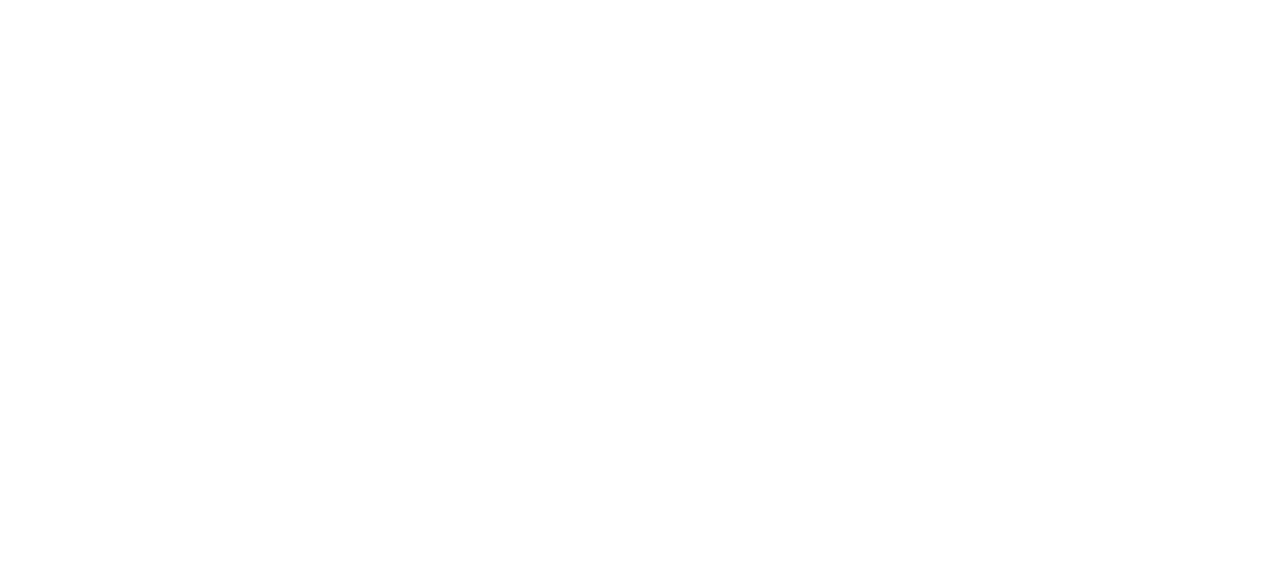
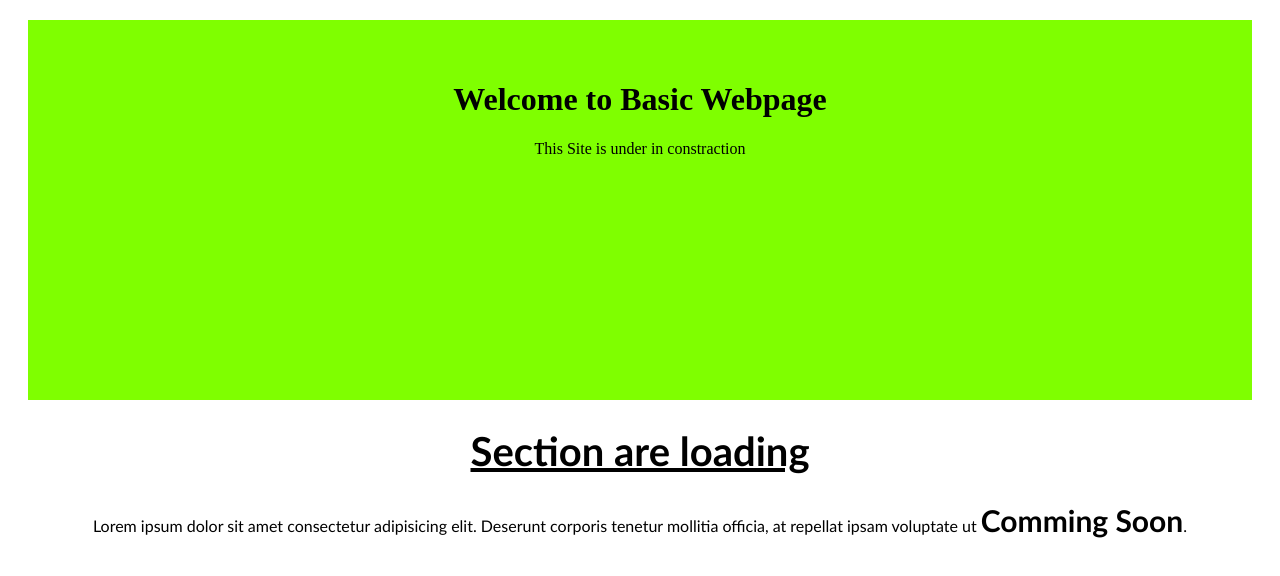
Before and after one commit to sadmandu55/my-first-github-repo, a plain HTML site: page index.html in a window 1280 px wide. Drawn offline with Linux system fonts and the light colour scheme.

Commit message:
Add Comming soon section

```diff
--- a/index.html
+++ b/index.html
@@ -4,8 +4,21 @@
     <meta charset="UTF-8">
     <meta name="viewport" content="width=device-width, initial-scale=1.0">
     <title>My First Github Repo</title>
+    <link rel="stylesheet" href="style.css">
 </head>
 <body>
 
+    <!-- Page Heading -->
+     <div class="heading">
+        <H1>Welcome to Basic Webpage</H1>
+        <p>This Site is under in constraction</p>
+     </div>
+
+     <!-- Feture section -->
+      <div class="feture">
+        <h1 class="sal">Section are loading</h1>
+        <p>Lorem ipsum dolor sit amet consectetur adipisicing elit. Deserunt corporis tenetur mollitia officia, at repellat ipsam voluptate ut <span class="cs">Comming Soon</span>.</p>
+      </div>
+
 </body>
 </html>
--- /dev/null
+++ b/style.css
@@ -0,0 +1,24 @@
+.heading{
+    height: 300px;
+    background-color: chartreuse;
+    text-align: center;
+    margin: 20px;
+    padding: 40px;
+}
+
+.feture{
+    text-align: center;
+    font-family: 'Trebuchet MS', 'Lucida Sans Unicode', 'Lucida Grande', 'Lucida Sans', Arial, sans-serif;
+}
+
+.sal{
+    font-size: 40px;
+    font-weight: bolder;
+    text-decoration: underline;
+}
+
+/* Comming soon */
+.cs{
+    font-size: 30px;
+    font-weight: 900;
+}
```
